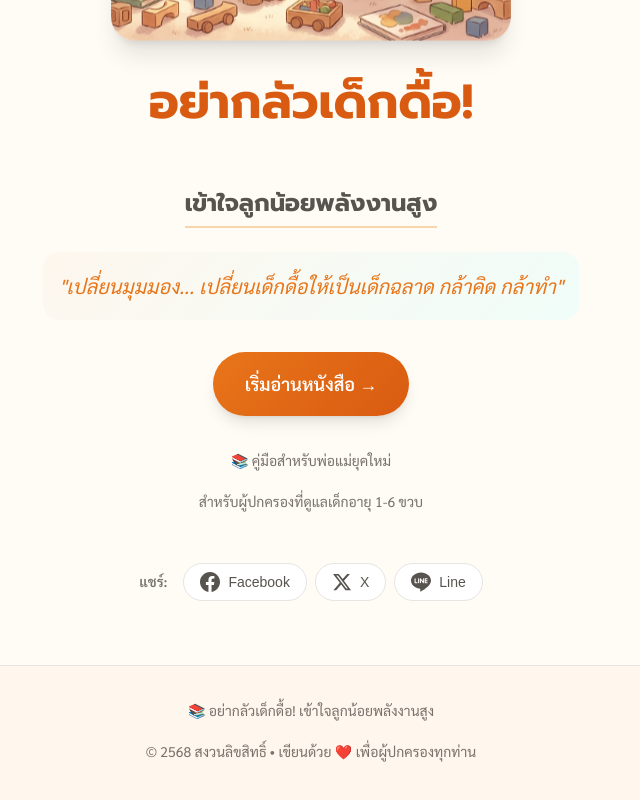
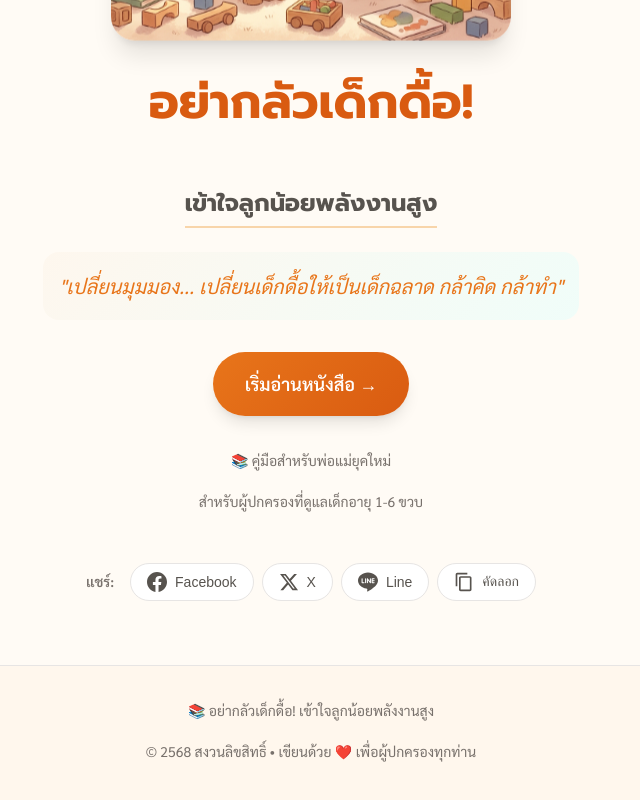
Before and after one commit to adaydesign/high-spirited-child-book, a React (Vite) app: page / in a window 1280 px wide. Shown: the part 498-1298 px from the top of the page, without its empty margins (329-969 px from the left). Built offline with nearby package versions, Linux system fonts and the light colour scheme.

Commit message:
Add copy link button to social share

```diff
--- a/src/components/SocialShare.jsx
+++ b/src/components/SocialShare.jsx
@@ -1,3 +1,4 @@
+import { useState } from 'react';
 import { useLocation } from 'react-router-dom';
 
 const SITE_URL = 'https://high-spirited-child-book.netlify.app';
@@ -8,6 +9,7 @@ export default function SocialShare({ title, compact = false }) {
     const currentUrl = `${SITE_URL}${location.pathname}`;
     const shareTitle = title || SITE_TITLE;
     const shareText = `${shareTitle} - เปลี่ยนมุมมอง เปลี่ยนเด็กดื้อให้เป็นเด็กฉลาด`;
+    const [copied, setCopied] = useState(false);
 
     const shareLinks = [
         {
@@ -46,6 +48,24 @@ export default function SocialShare({ title, compact = false }) {
         window.open(url, '_blank', 'width=600,height=400');
     };
 
+    const handleCopyLink = async () => {
+        try {
+            await navigator.clipboard.writeText(currentUrl);
+            setCopied(true);
+            setTimeout(() => setCopied(false), 2000);
+        } catch (err) {
+            // Fallback for older browsers
+            const textArea = document.createElement('textarea');
+            textArea.value = currentUrl;
+            document.body.appendChild(textArea);
+            textArea.select();
+            document.execCommand('copy');
+            document.body.removeChild(textArea);
+            setCopied(true);
+            setTimeout(() => setCopied(false), 2000);
+        }
+    };
+
     return (
         <div className={`social-share ${compact ? 'compact' : ''}`}>
             {!compact && <span className="share-label">แชร์:</span>}
@@ -62,6 +82,23 @@ export default function SocialShare({ title, compact = false }) {
                         {!compact && <span>{link.name}</span>}
                     </button>
                 ))}
+                <button
+                    onClick={handleCopyLink}
+                    className={`share-btn copy-btn ${copied ? 'copied' : ''}`}
+                    title="คัดลอกลิงก์"
+                    style={{ '--share-color': '#6b7280' }}
+                >
+                    {copied ? (
+                        <svg viewBox="0 0 24 24" width="20" height="20" fill="currentColor">
+                            <path d="M9 16.17L4.83 12l-1.42 1.41L9 19 21 7l-1.41-1.41z" />
+                        </svg>
+                    ) : (
+                        <svg viewBox="0 0 24 24" width="20" height="20" fill="currentColor">
+                            <path d="M16 1H4c-1.1 0-2 .9-2 2v14h2V3h12V1zm3 4H8c-1.1 0-2 .9-2 2v14c0 1.1.9 2 2 2h11c1.1 0 2-.9 2-2V7c0-1.1-.9-2-2-2zm0 16H8V7h11v14z" />
+                        </svg>
+                    )}
+                    {!compact && <span>{copied ? 'คัดลอกแล้ว!' : 'คัดลอก'}</span>}
+                </button>
             </div>
         </div>
     );
--- a/src/styles/index.css
+++ b/src/styles/index.css
@@ -937,6 +937,12 @@ em {
   flex-shrink: 0;
 }
 
+.share-btn.copy-btn.copied {
+  background: #10b981;
+  color: white;
+  border-color: #10b981;
+}
+
 /* ===================================
    Chapter Rating
 =================================== */
```
